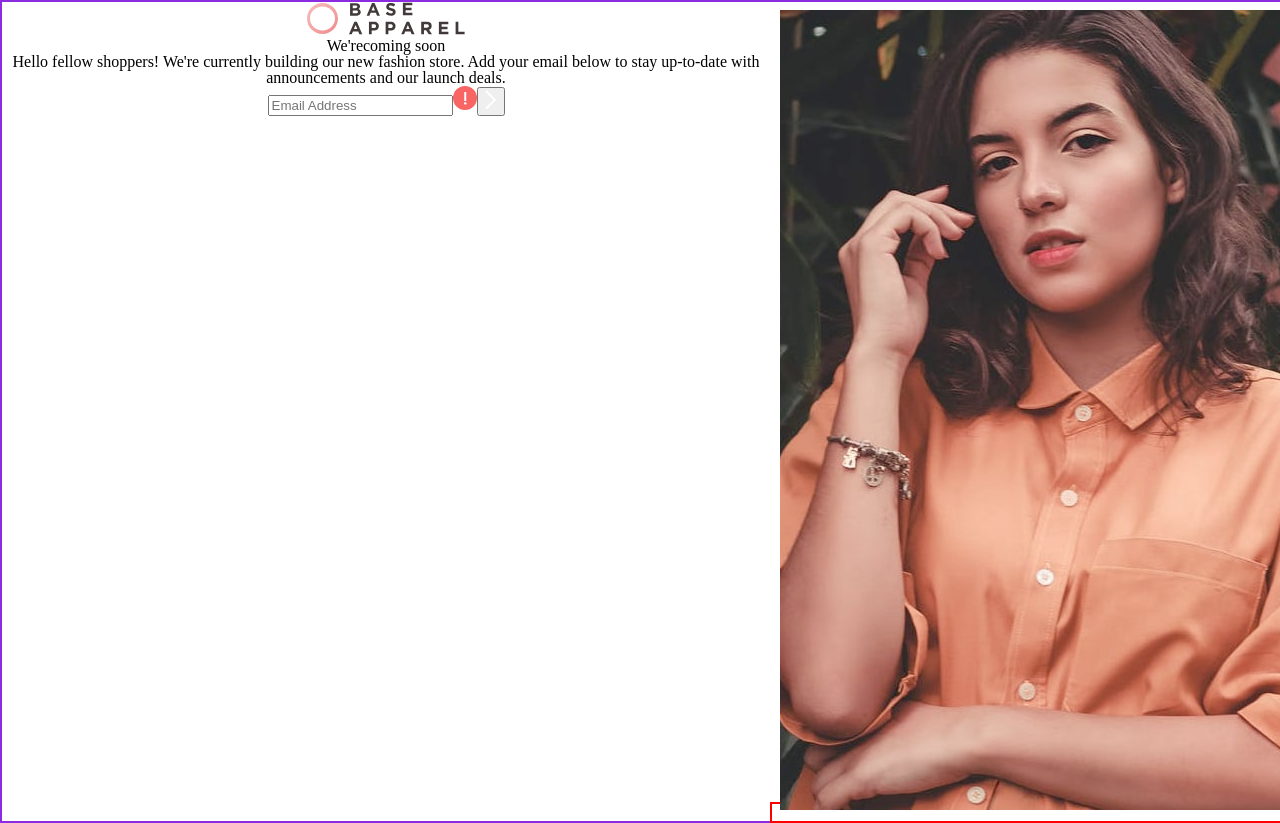
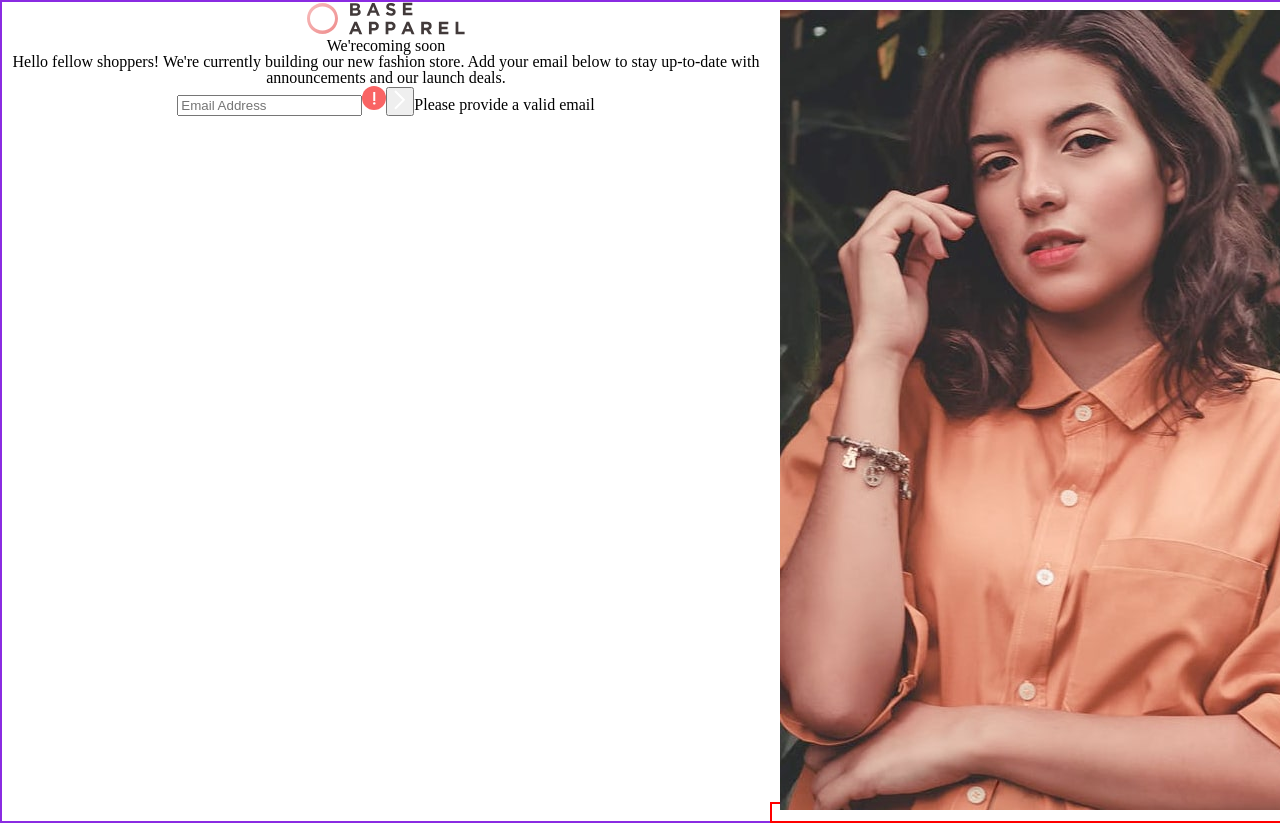
Before and after one commit to jshin720/baseApparelComponent, a React (Create React App) app: page / in a window 1280 px wide. Shown: the top 823 px of the page. Built offline with nearby package versions, Linux system fonts and the light colour scheme.

Commit message:
added sentence in form

```diff
--- a/src/components/input/EmailInput.jsx
+++ b/src/components/input/EmailInput.jsx
@@ -38,6 +38,7 @@ function EmailInput() {
         <button type="submit">
         <img src={arrow} alt="arrow" className="arrowIcon"/>
         </button>
+        <small>Please provide a valid email</small>
         {error ? <small style={{ color: "red" }}>{message} </small> : null}
       </form>
     </>
```
